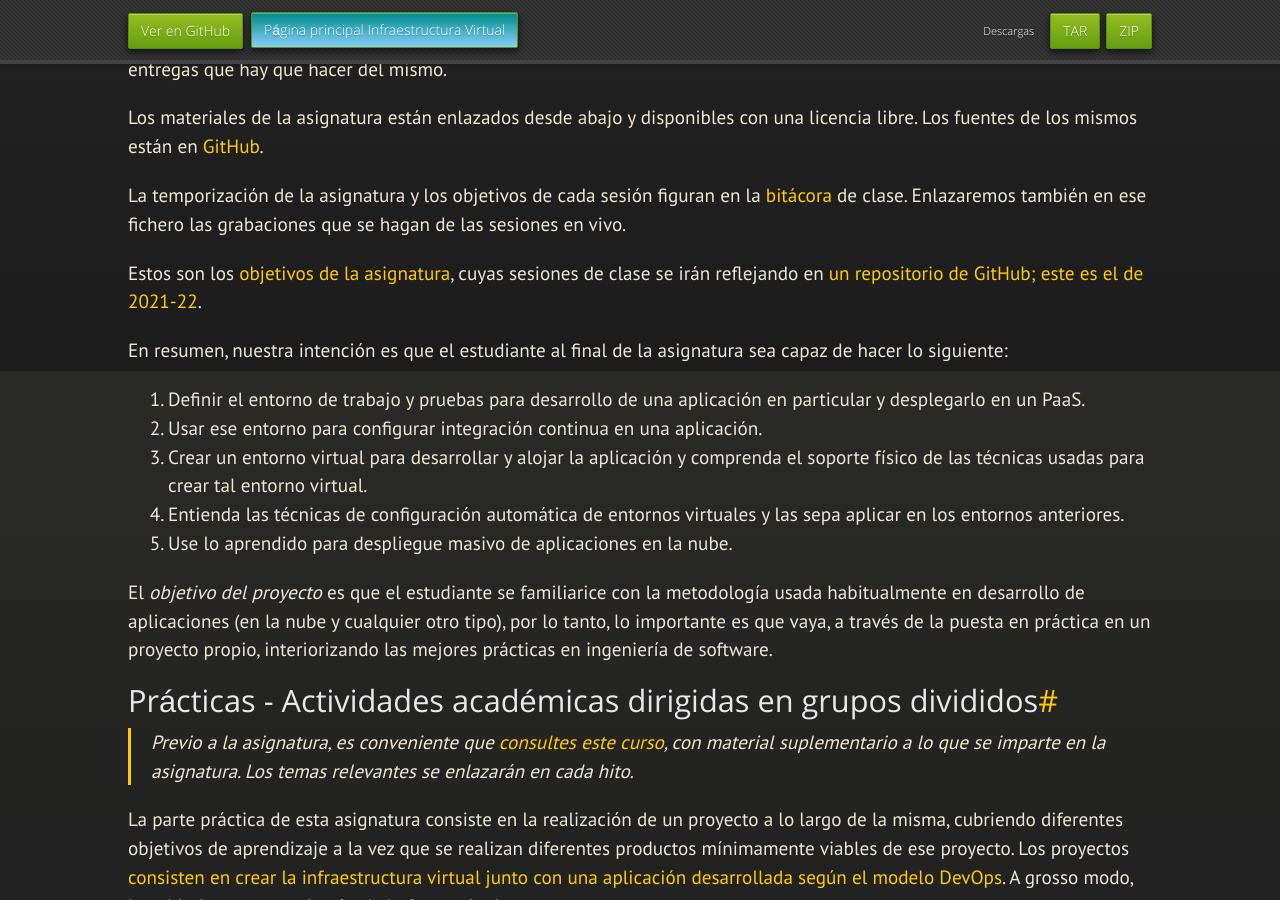
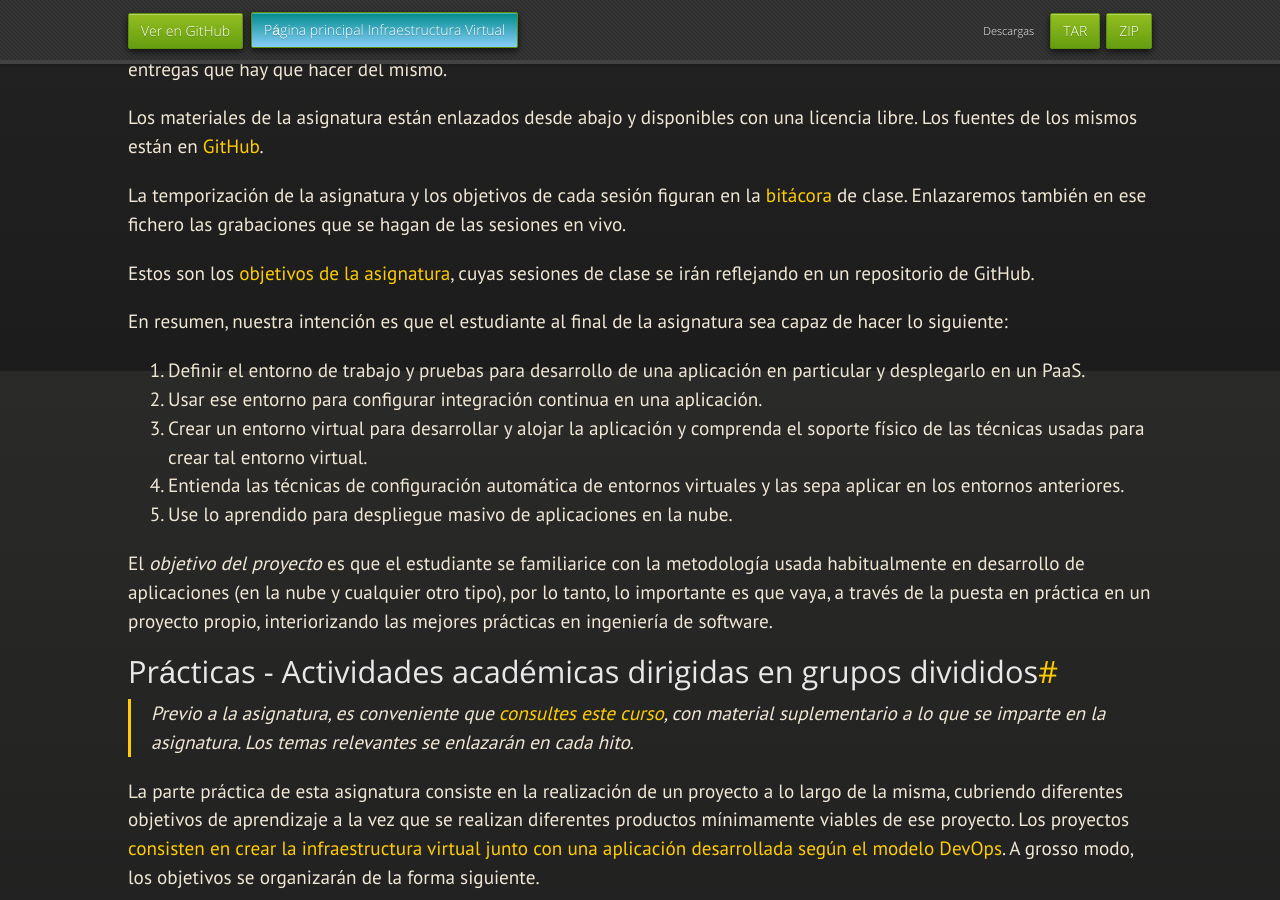
Before and after one commit to JJ/IV, a Jekyll site: the page built from index.md, in a window 1280 px wide and 900 px high, scrolled down 529 px. Built offline with Jekyll 4.4.1, drawn with Linux system fonts in a browser that asks for light colours; nearby versions of some CDN libraries; some web fonts are replaced; our own code applies the rules of GitHub Pages for plain Markdown files.

Commit message:
Sync index.md de master a gh-pages

```diff
--- a/index.md
+++ b/index.md
@@ -40,8 +40,7 @@ clase. Enlazaremos también en ese fichero las grabaciones que se hagan de las
 sesiones en vivo.
 
 Estos son los [objetivos de la asignatura](documentos/objetivos.md), cuyas
-sesiones de clase se irán reflejando en
-[un repositorio de GitHub; este es el de 2021-22](https://github.com/JJ/IV-21-22).
+sesiones de clase se irán reflejando en un repositorio de GitHub.
 
 En resumen, nuestra intención es que el estudiante al final de la asignatura sea
 capaz de hacer lo siguiente:
```
